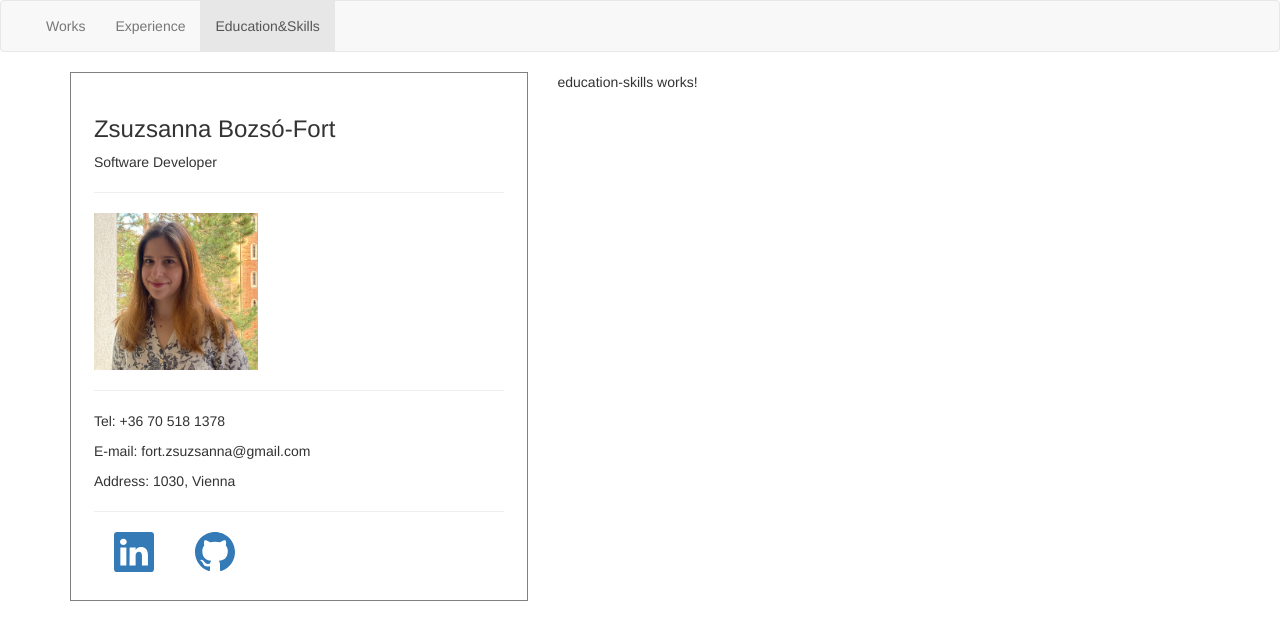
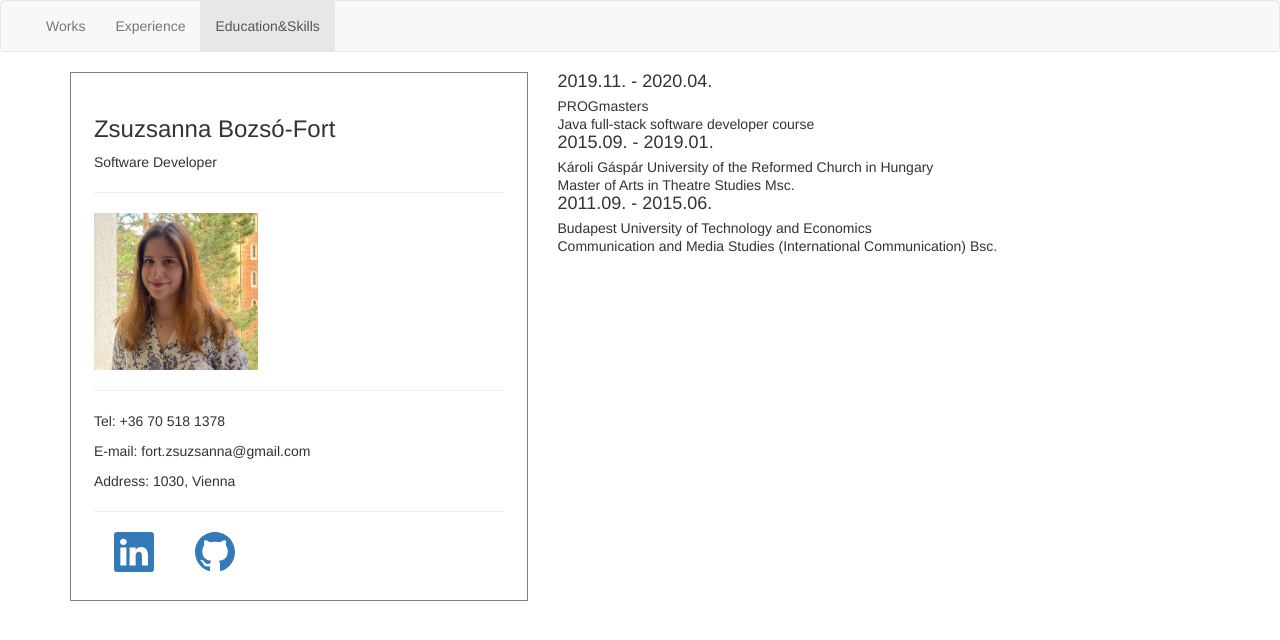
Before and after one commit to fortzsu/angular-cv-bozso-fort, an Angular app: page /education-skills in a window 1280 px wide. Shown: the top 640 px of the page. Built offline with nearby package versions, Linux system fonts and the light colour scheme.

Commit message:
add model and service, fill education list in service, listing works

```diff
--- a/src/app/app.module.ts
+++ b/src/app/app.module.ts
@@ -6,7 +6,6 @@ import { AppComponent } from './app.component';
 import { HeaderComponent } from './header/header.component';
 import { InfosComponent } from './infos/infos.component';
 import { BasicInfosComponent } from './infos/basic-infos/basic-infos.component';
-import { InfoPageElementComponent } from './infos/info-page-element/info-page-element.component';
 import { WorksComponent } from './infos/works/works.component';
 import { ExperienceComponent } from './infos/experience/experience.component';
 import { EducationSkillsComponent } from './infos/education-skills/education-skills.component';
@@ -18,7 +17,6 @@ import {NgOptimizedImage} from "@angular/common";
     HeaderComponent,
     InfosComponent,
     BasicInfosComponent,
-    InfoPageElementComponent,
     WorksComponent,
     ExperienceComponent,
     EducationSkillsComponent
--- /dev/null
+++ b/src/app/info.service.ts
@@ -0,0 +1,24 @@
+import { Injectable } from '@angular/core';
+import {InfoModel} from "./infos/info.model";
+
+@Injectable({
+  providedIn: 'root'
+})
+export class InfoService {
+
+  private education: InfoModel[] = [
+    new InfoModel('2019.11. - 2020.04.', 'PROGmasters',
+      'Java full-stack software developer course' ),
+    new InfoModel('2015.09. - 2019.01.', 'Károli Gáspár University of the Reformed Church in Hungary',
+      'Master of Arts in Theatre Studies Msc.' ),
+    new InfoModel('2011.09. - 2015.06.', 'Budapest University of Technology and Economics',
+      'Communication and Media Studies (International Communication) Bsc.' )
+  ];
+
+  constructor() {
+  }
+
+  public getEducationList(): InfoModel[] {
+    return this.education.slice();
+  }
+}
--- a/src/app/infos/education-skills/education-skills.component.html
+++ b/src/app/infos/education-skills/education-skills.component.html
@@ -1 +1,5 @@
-<p>education-skills works!</p>
+<div  *ngFor="let education of educationSkills">
+  <h4 class="list-group-item-heading">{{education.dates}}</h4>
+  <p class="list-group-item-text">{{education.title}}</p>
+  <p class="list-group-item-text">{{education.description}}</p>
+</div>
--- a/src/app/infos/education-skills/education-skills.component.ts
+++ b/src/app/infos/education-skills/education-skills.component.ts
@@ -1,10 +1,22 @@
-import { Component } from '@angular/core';
+import {Component, OnInit} from '@angular/core';
+import {InfoModel} from "../info.model";
+import {InfoService} from "../../info.service";
 
 @Component({
   selector: 'app-education-skills',
   templateUrl: './education-skills.component.html',
   styleUrl: './education-skills.component.css'
 })
-export class EducationSkillsComponent {
+export class EducationSkillsComponent implements OnInit{
+
+  educationSkills: InfoModel[];
+
+  constructor(private infoService: InfoService) {
+  }
+
+  ngOnInit() {
+    this.educationSkills = this.infoService.getEducationList();
+  }
+
 
 }
--- a/src/app/infos/info-page-element/info-page-element.component.html
+++ /dev/null
@@ -1 +0,0 @@
-<p>info-page-element works!</p>
--- /dev/null
+++ b/src/app/infos/info.model.ts
@@ -0,0 +1,6 @@
+export class InfoModel {
+
+  constructor(public dates: string, public title: string, public description: string) {
+  }
+
+}
```
Also changed, not shown: src/app/infos/info-page-element/info-page-element.component.ts (deleted, +0 -10 lines), src/app/infos/info-page-element/info-page-element.component.css (deleted), 2 other files (tests, documents, lock files or other folders).
